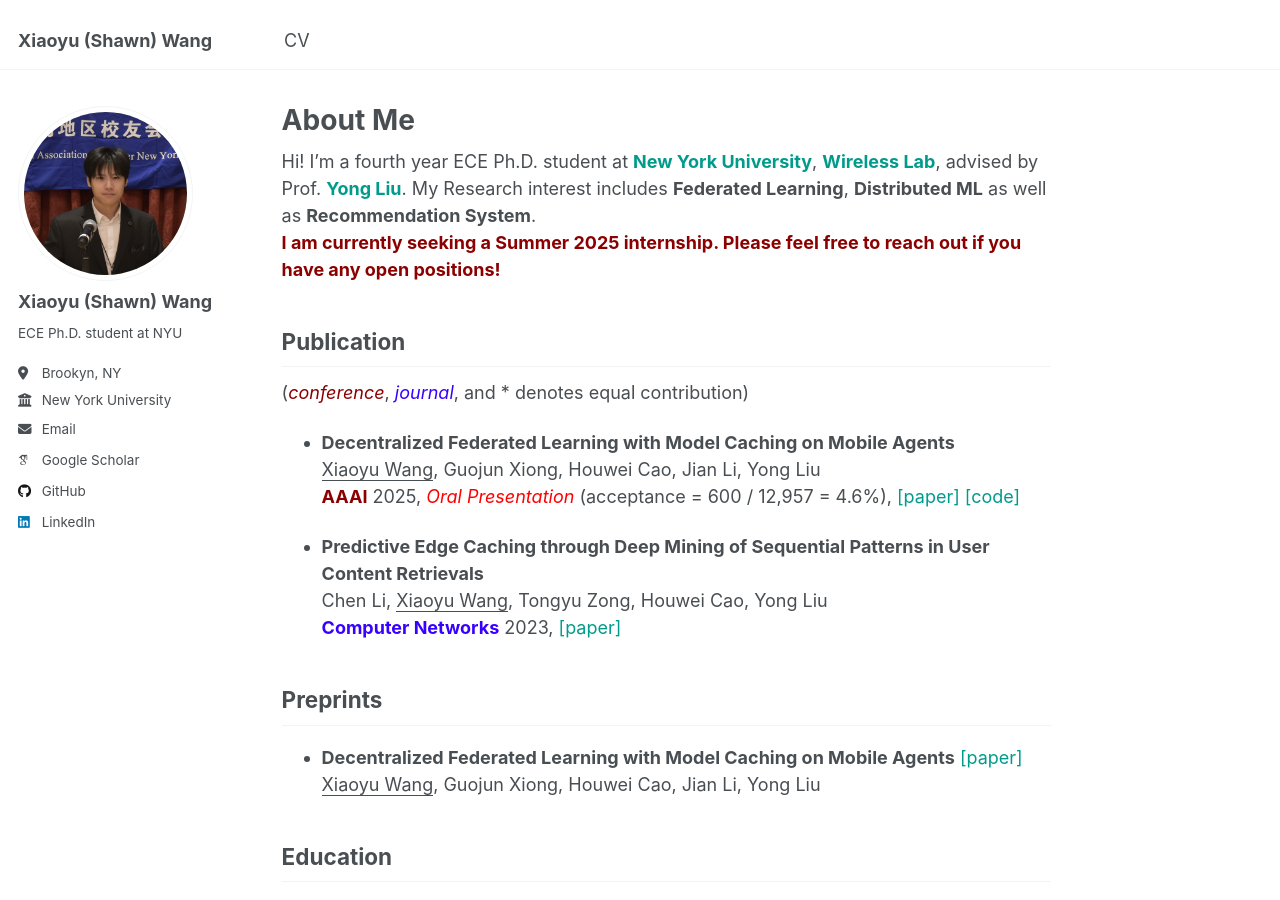
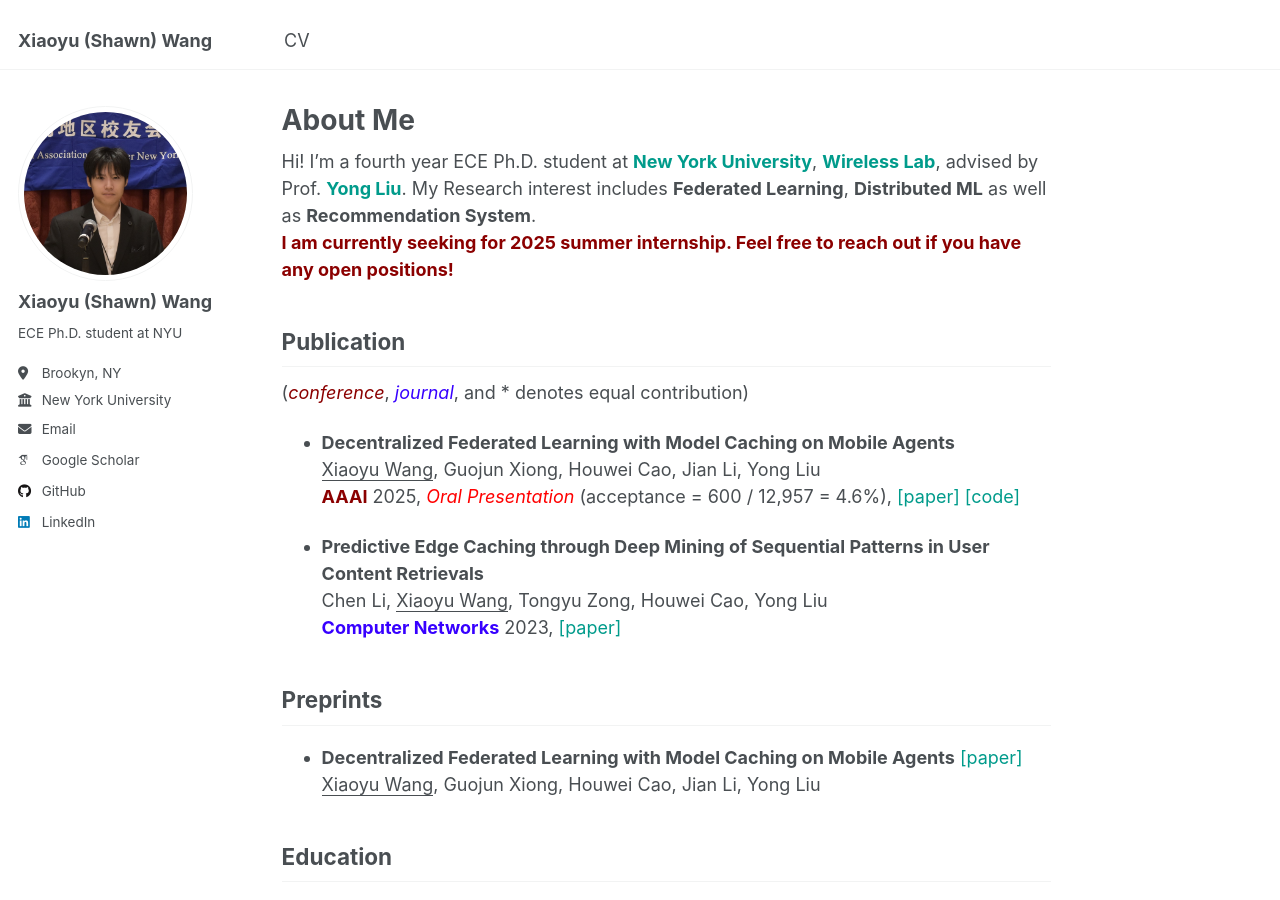
Before and after one commit to shawnxiaoyuwang/shawnxiaoyuwang.github.io, a Jekyll site: the page built from _pages/about.md, in a window 1280 px wide and 900 px high. Built offline with Jekyll 4.4.1, drawn with Linux system fonts in a browser that asks for light colours; some web fonts are replaced.

Commit message:
Update about.md

```diff
--- a/_pages/about.md
+++ b/_pages/about.md
@@ -8,7 +8,7 @@ redirect_from:
 ---
 
 Hi! I’m a fourth year ECE Ph.D. student at <a href="https://engineering.nyu.edu/academics/departments/electrical-and-computer-engineering" style="color: #009B8B; text-decoration: none;">**New York University**</a>, <a href="https://wireless.engineering.nyu.edu/" style="color: #009B8B; text-decoration: none;">**Wireless Lab**</a>, advised by Prof. <a href="https://wireless.engineering.nyu.edu/yong-liu/" style="color: #009B8B; text-decoration:none">**Yong Liu**</a>. My Research interest includes **Federated Learning**, **Distributed ML** as well as **Recommendation System**.\\
-<span style="color:darkred">**I am currently seeking a Summer 2025 internship. Please feel free to reach out if you have any open positions!**</span>
+<span style="color:darkred">**I am currently seeking for 2025 summer internship. Feel free to reach out if you have any open positions!**</span>
 
 Publication
 ------
```
